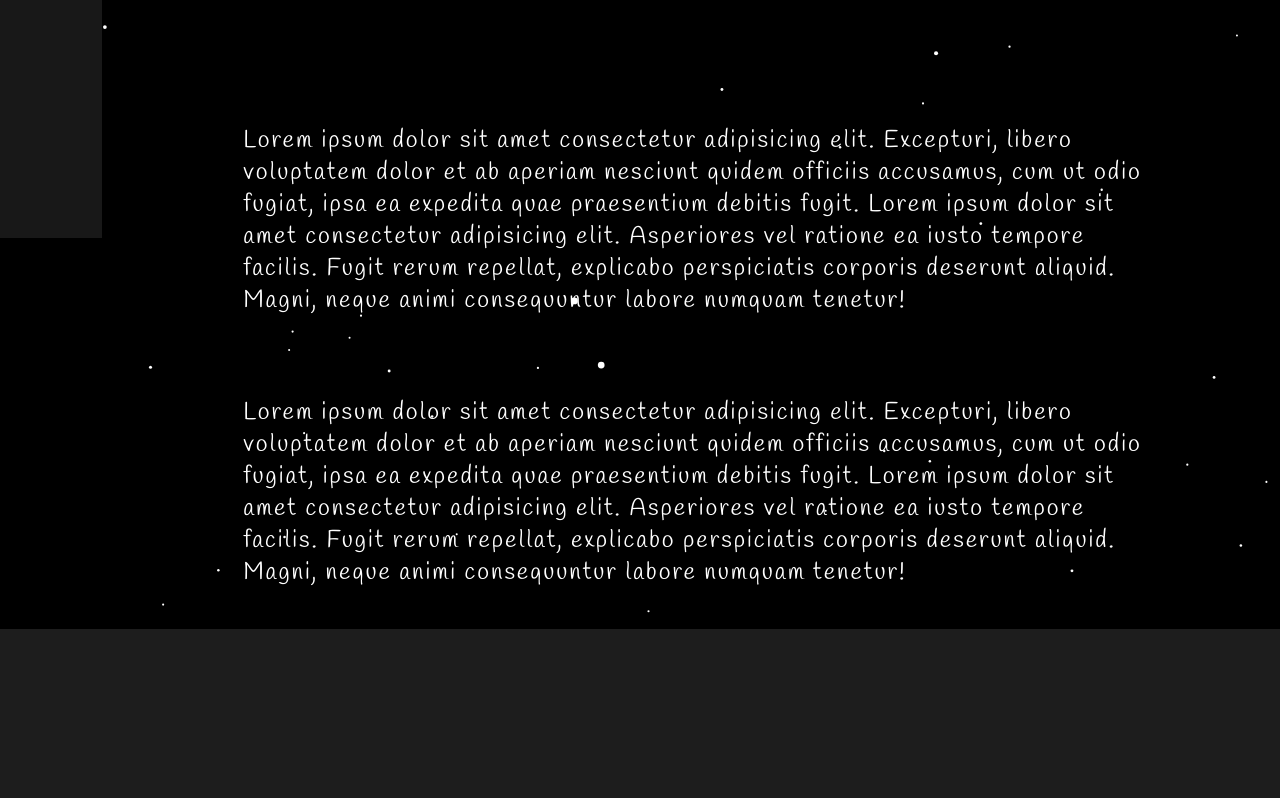
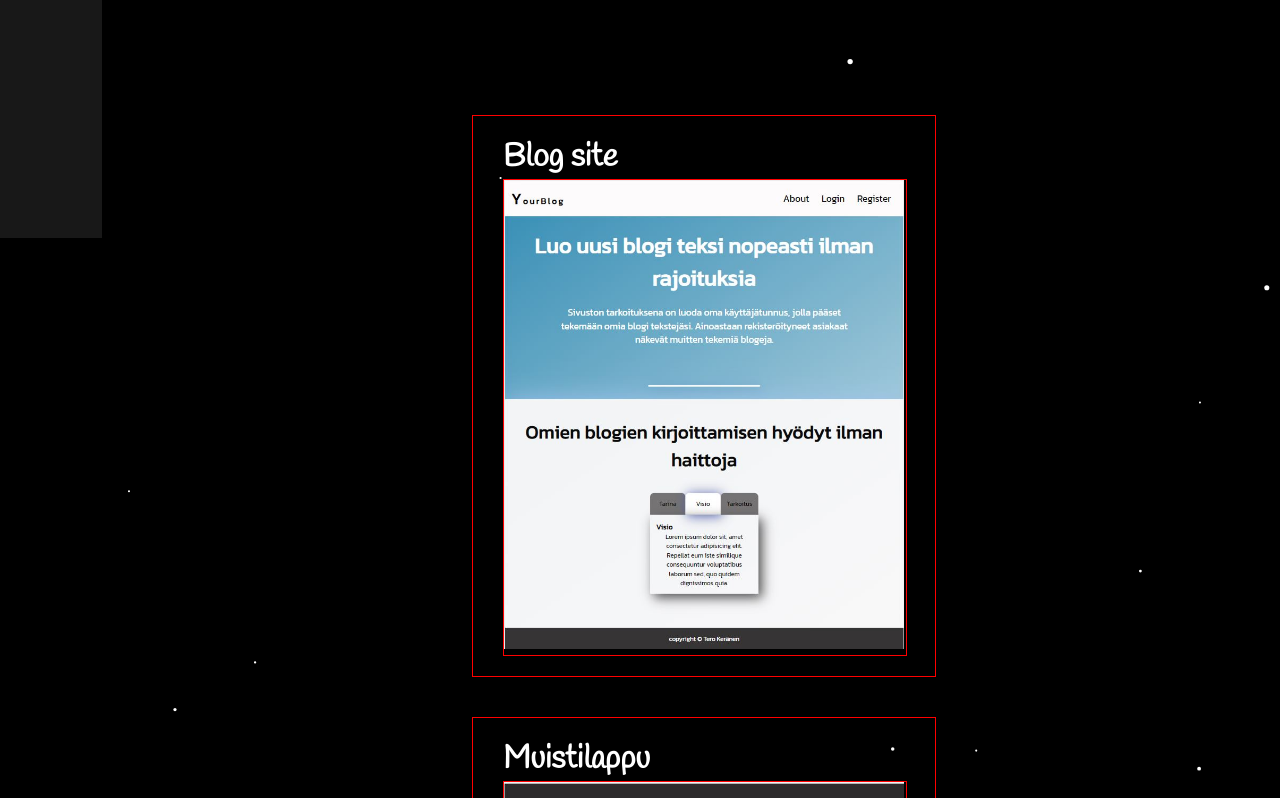
Before and after one commit to TeroKeranen/portfolioTeroKeranen, a plain HTML site: page projects.html in a window 1280 px wide. Shown: the part 762-1560 px from the top of the page. Before the commit the page ends 1397 px from the top, so only its background shows below. Drawn offline with Linux system fonts and the light colour scheme.

Commit message:
Adding projects to project page and changing scrollAnimation function

```diff
--- a/js/app.js
+++ b/js/app.js
@@ -1,4 +1,5 @@
 function starField (getSpeed, height,width) {
+
 
 
 let canvas = document.getElementById('stars');
@@ -19,6 +20,9 @@ for (let i = 0; i < numStars; i++) {
 
 
 function Star () {
+
+
+
     this.x = Math.random() * canvas.width;
     this.y = Math.random () * canvas.height;
     this.z = Math.random () * canvas.width;
@@ -32,6 +36,8 @@ function Star () {
     }
     this.show = function () {
 
+
+
         let x,y,s;
 
         x = (this.x - centerX) * (fl/this.z);
@@ -43,7 +49,7 @@ function Star () {
         s = size * (fl/this.z);
 
         c.beginPath();
-        c.fillStyle = "white";
+        c.fillStyle = "white"; // "white"
         c.arc(x,y,s,0,Math.PI*2);
         c.fill();
     }
@@ -148,7 +154,7 @@ function pageTransition () { // Käytetään tätä functiota sivuvaihdoissa
         let height = pageContainer.scrollHeight; // Otetaan classin page-container scrollheight omaan muuttujaan jotta sitä voidaan käyttää apuna starField function kanssa
         let width = pageContainer.scrollWidth; // Otetaan classin page-container scrollheight omaan muuttujaan jotta sitä voidaan käyttää apuna starField function kanssa
         let transition_el = document.querySelector('.transition') // otetaan class transition omaan muuttujaan jotta siitä voidaan poistaa apu classeja
-        starField(10, height,width)
+        starField(2, height,width)
         let a = document.querySelectorAll("button")
 
         a.forEach((e) => {
@@ -229,7 +235,7 @@ function scrollAnimation () {
             // Otetaan e:n elementteistä tietoa omaan muuttujaan
             let contentPosition = e.getBoundingClientRect().top;
 
-            if(contentPosition < screenPosition) {
+            if(contentPosition < screenPosition - 150 ) {
                 e.classList.add('active');
 
             } else {
@@ -240,9 +246,12 @@ function scrollAnimation () {
 }
 
 
+
+
+
 // let transition_el = document.querySelector('.transition')
 function main () {
-    console.log(document.URL);
+
     mobileResize();
     oriantationChange();
     // Index sivulla ollessa se käynnistää starCountdown function
--- a/projects.html
+++ b/projects.html
@@ -62,28 +62,40 @@
 
 
 
+
+
                 <div class="row">
+                    <div class="col">
+                        <div class="project">
+                            <h1>Blog site</h1>
+                            <div class="project-img">
+                                <img src="./kuvat/blogsite.JPG" alt="">
+                            </div>
 
+                        </div>
+                    </div>
+                </div>
+                <div class="row">
                     <div class="col">
+                        <div class="project">
+                            <h1>Muistilappu</h1>
+                            <div class="project-img">
+                                <img src="./kuvat/muistilappu.JPG" alt="">
 
-                        <p>Lorem ipsum dolor sit amet consectetur adipisicing elit. Excepturi, libero voluptatem dolor
-                            et ab
-                            aperiam nesciunt quidem officiis accusamus, cum ut odio fugiat, ipsa ea expedita quae
-                            praesentium debitis fugit. Lorem ipsum dolor sit amet consectetur adipisicing elit.
-                            Asperiores
-                            vel ratione ea iusto tempore facilis. Fugit rerum repellat, explicabo perspiciatis corporis
-                            deserunt aliquid. Magni, neque animi consequuntur labore numquam tenetur!</p>
+                            </div>
+                        </div>
                     </div>
+                </div>
+                <div class="row">
                     <div class="col">
-                        <p>Lorem ipsum dolor sit amet consectetur adipisicing elit. Excepturi, libero voluptatem dolor
-                            et ab
-                            aperiam nesciunt quidem officiis accusamus, cum ut odio fugiat, ipsa ea expedita quae
-                            praesentium debitis fugit. Lorem ipsum dolor sit amet consectetur adipisicing elit.
-                            Asperiores
-                            vel ratione ea iusto tempore facilis. Fugit rerum repellat, explicabo perspiciatis corporis
-                            deserunt aliquid. Magni, neque animi consequuntur labore numquam tenetur!</p>
+                        <div class="project">
+                            <h1>Arvaa automerkki</h1>
+                            <div class="project-img">
+                                <img src="./kuvat/automerkki.JPG" alt="">
+
+                            </div>
+                        </div>
                     </div>
-
                 </div>
 
 
--- a/styles.css
+++ b/styles.css
@@ -326,16 +326,17 @@ ul li button {
     justify-content: center;
     align-items: center;
 
+
 }
 
 .col {
-
+    border: 1px solid red;
     display: flex;
-    flex-direction: column;
+    flex-direction: row;
     justify-content: center;
     align-items: center;
 
-    margin: 40px 0;
+    margin: 20px 0;
 
 }
 
@@ -343,6 +344,17 @@ ul li button {
     width: 80%;
     font-size: 1.5rem;
     letter-spacing: 2px;
+}
+
+.project {
+    margin: 20px 30px;
+}
+.project-img {
+    width: 100%;
+    border: 1px solid red;;
+}
+.project-img img {
+    width: 400px;
 }
 
 /*
@@ -356,7 +368,7 @@ ul li button {
 
 
     height: 700px;
-    margin: 40px 0;
+    margin: 40px 0 50px;
 
     display: flex;
     flex-direction: column;
```
Also changed, not shown: kuvat/automerkki.JPG (added), kuvat/blogsite.JPG (added), kuvat/muistilappu.JPG (added), kuvat/sähkölataus.JPG (added).
